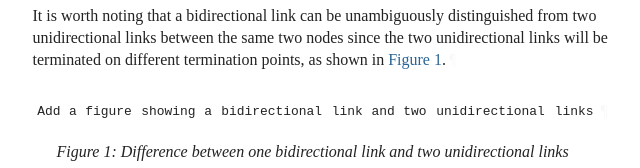
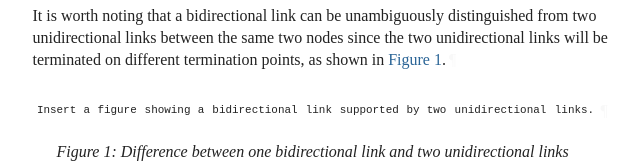
Before and after one commit to italobusi/simap-yang, a plain HTML site: page initial-draft/draft-xyz-nmop-simap-yang-applicability.html in a window 1280 px wide. Shown: the part 1087-1255 px from the top of the page, 92-732 px from the left. Drawn offline with Linux system fonts and the light colour scheme; a web font is replaced by a local one.

Commit message:
Script updating gh-pages from b185032. [ci skip]

```diff
--- a/initial-draft/draft-xyz-nmop-simap-yang-applicability.html
+++ b/initial-draft/draft-xyz-nmop-simap-yang-applicability.html
@@ -1243,19 +1243,20 @@ terminated on the same two termination points, as described in <span><a href="ht
 <figure id="figure-1">
           <div id="section-3.1-3.1">
             <div class="alignLeft art-svg artwork" id="section-3.1-3.1.1">
-<svg xmlns="http://www.w3.org/2000/svg" version="1.1" height="48" width="568" viewBox="0 0 568 48" class="diagram" text-anchor="middle" font-family="monospace" font-size="13px" stroke-linecap="round">
+<svg xmlns="http://www.w3.org/2000/svg" version="1.1" height="48" width="672" viewBox="0 0 672 48" class="diagram" text-anchor="middle" font-family="monospace" font-size="13px" stroke-linecap="round">
                 <g class="text">
-                  <text x="16" y="36">Add</text>
-                  <text x="40" y="36">a</text>
-                  <text x="76" y="36">figure</text>
-                  <text x="136" y="36">showing</text>
-                  <text x="176" y="36">a</text>
-                  <text x="240" y="36">bidirectional</text>
-                  <text x="316" y="36">link</text>
-                  <text x="352" y="36">and</text>
-                  <text x="384" y="36">two</text>
-                  <text x="460" y="36">unidirectional</text>
-                  <text x="544" y="36">links</text>
+                  <text x="28" y="36">Insert</text>
+                  <text x="64" y="36">a</text>
+                  <text x="100" y="36">figure</text>
+                  <text x="160" y="36">showing</text>
+                  <text x="200" y="36">a</text>
+                  <text x="264" y="36">bidirectional</text>
+                  <text x="340" y="36">link</text>
+                  <text x="400" y="36">supported</text>
+                  <text x="452" y="36">by</text>
+                  <text x="480" y="36">two</text>
+                  <text x="556" y="36">unidirectional</text>
+                  <text x="644" y="36">links.</text>
                 </g>
               </svg><a href="#section-3.1-3.1.1" class="pilcrow">¶</a>
 </div>
@@ -1408,12 +1409,7 @@ terminated on the same two termination points, as described in <span><a href="ht
 <section id="appendix-A">
       <h2 id="name-example-of-deviation-statem">
 <a href="#appendix-A" class="section-number selfRef">Appendix A. </a><a href="#name-example-of-deviation-statem" class="section-name selfRef">Example of deviation statements</a>
-      </h2>
-<ul class="normal ulEmpty">
-<li class="normal ulEmpty" id="appendix-A-1.1">
-          <p id="appendix-A-1.1.1">Discuss the option to use deviation statements as a coarse grain solution for profiling.<a href="#appendix-A-1.1.1" class="pilcrow">¶</a></p>
-</li>
-      </ul>
+    </h2>
 </section>
 </div>
 <div id="acknowledgments">
```
Also changed, not shown: initial-draft/draft-xyz-nmop-simap-yang-applicability.txt (+3 -6 lines).
